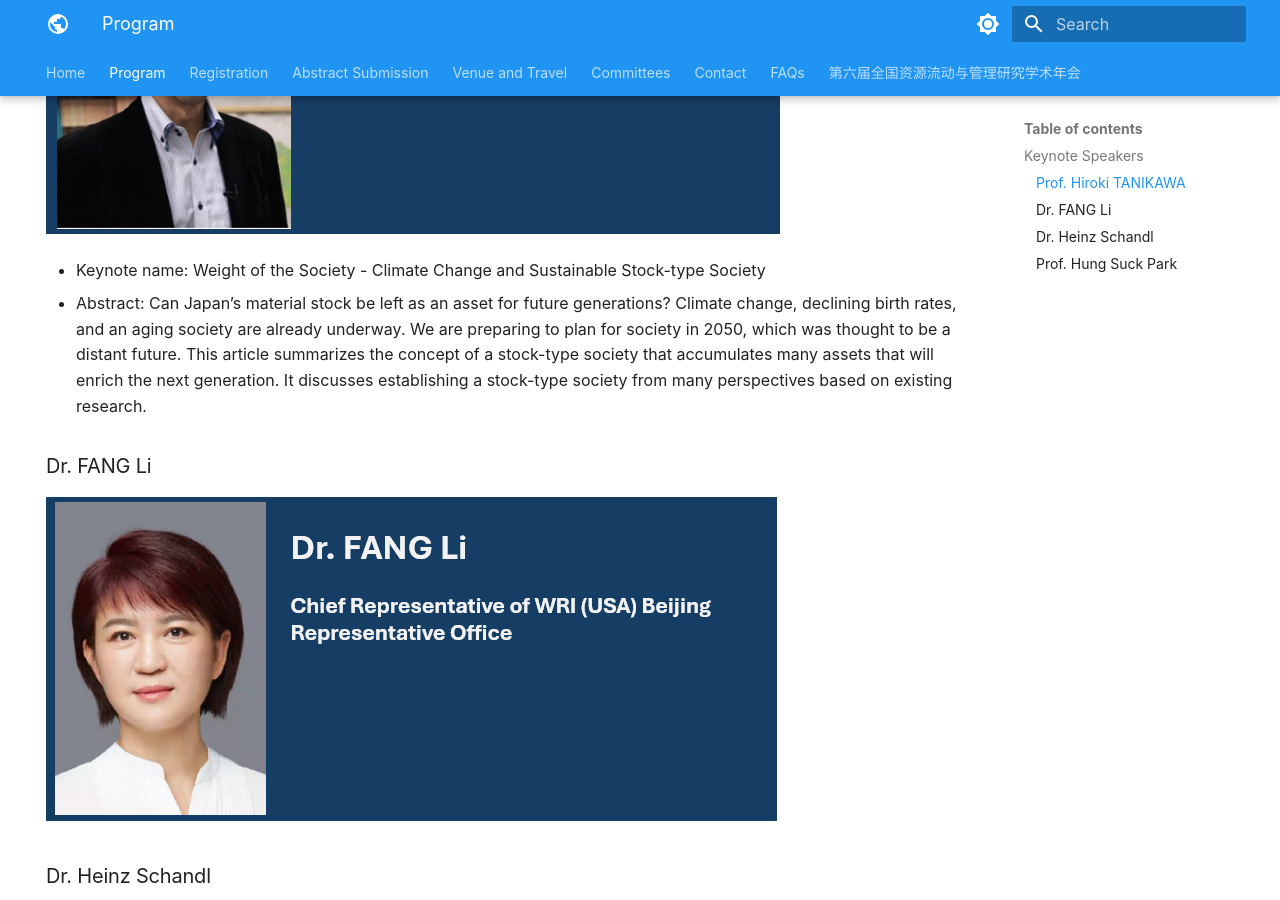
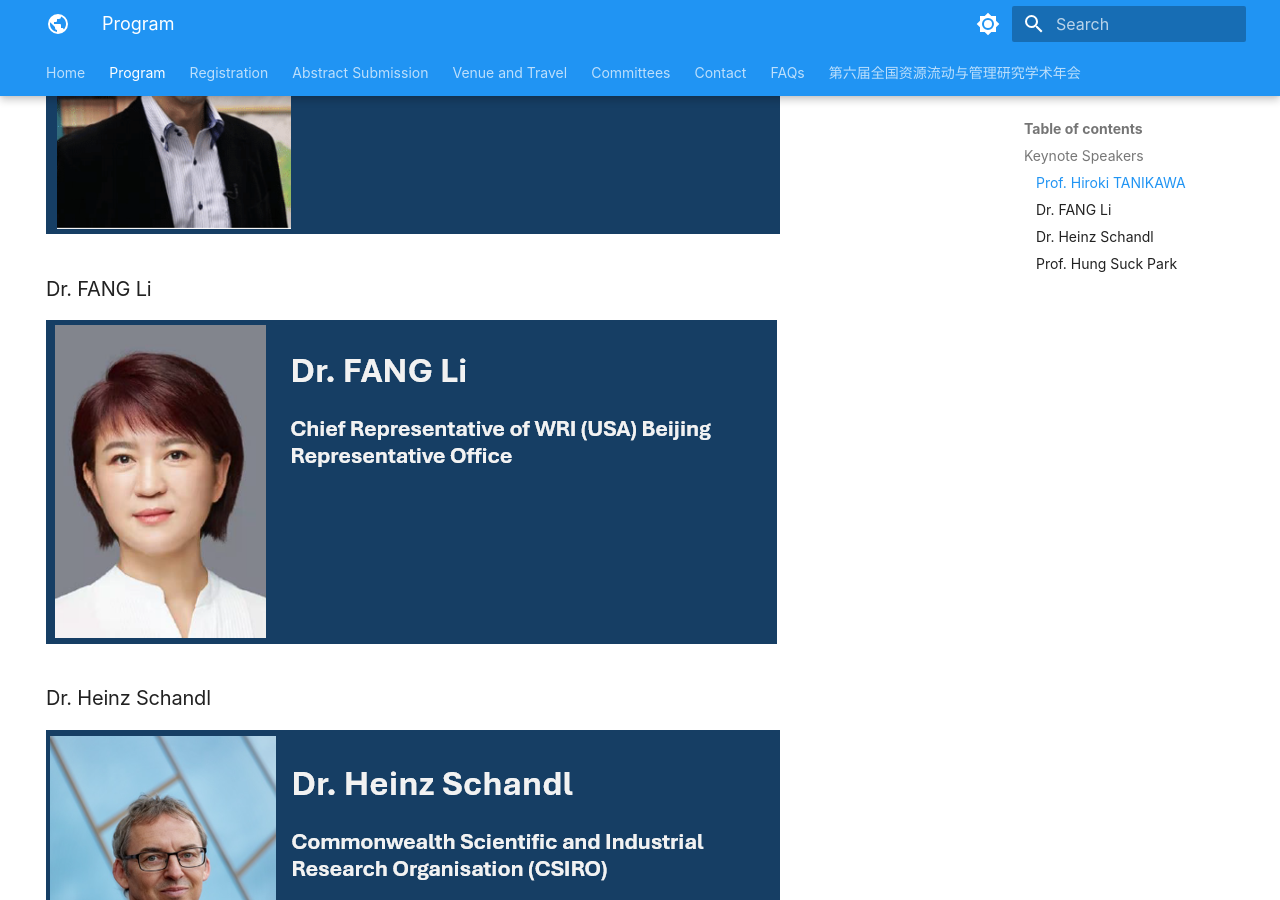
Before and after one commit to isiesem2024-beta-dev/beta_webpage, an MkDocs documentation site: the page built from docs/Program/index.md, in a window 1280 px wide and 900 px high, scrolled down 1471 px. Built offline with MkDocs 1.6.1 and Material for MkDocs 9.7.7, drawn with Linux system fonts in a browser that asks for light colours.

Commit message:
Update index.md

```diff
--- a/docs/Program/index.md
+++ b/docs/Program/index.md
@@ -15,9 +15,6 @@ The conference program table is out now! The schedule during the conference is p
 
 ![1721130804957](image/index/1721130804957.png)
 
-- Keynote name: Weight of the Society - Climate Change and Sustainable Stock-type Society
-- Abstract: Can Japan’s material stock be left as an asset for future generations? Climate change, declining birth rates, and an aging society are already underway. We are preparing to plan for society in 2050, which was thought to be a distant future. This article summarizes the concept of a stock-type society that accumulates many assets that will enrich the next generation. It discusses establishing a stock-type society from many perspectives based on existing research.
-
 ### Dr. FANG Li
 
 ![1721130855667](image/index/1721130855667.png)
```
